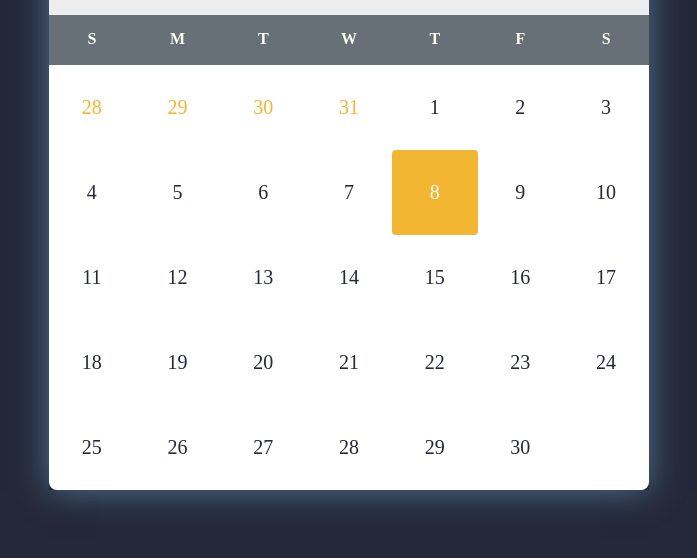
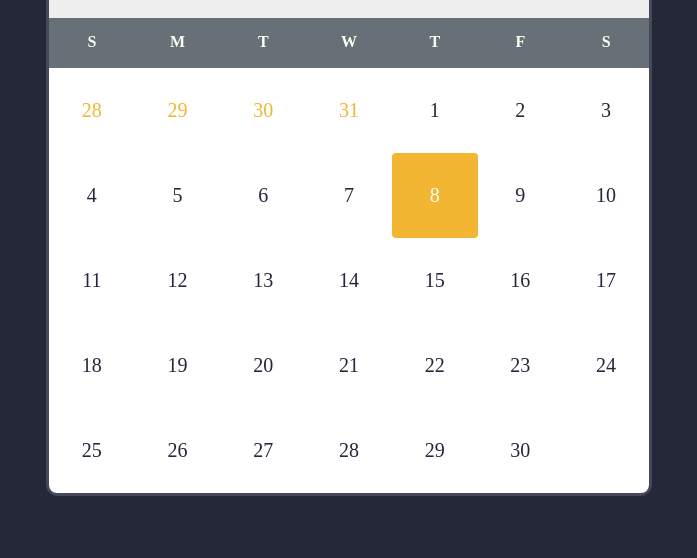
Before and after one commit to loydle/calendar-js, a website: page index.html in a window 1280 px wide. Shown: the part 242-800 px from the top of the page, without its empty margins (291-988 px from the left). Drawn offline with Linux system fonts and the light colour scheme.

Commit message:
css calendar border

```diff
--- a/css/main.css
+++ b/css/main.css
@@ -27,7 +27,8 @@ h1 {
 
 #calendar {
     max-width: 600px;
-    box-shadow: #4e7594 0px 0px 32px;
+    border: 3px solid #5a5d71a3;
+    border-radius: 12px;
     margin: auto;
 }
 
```
